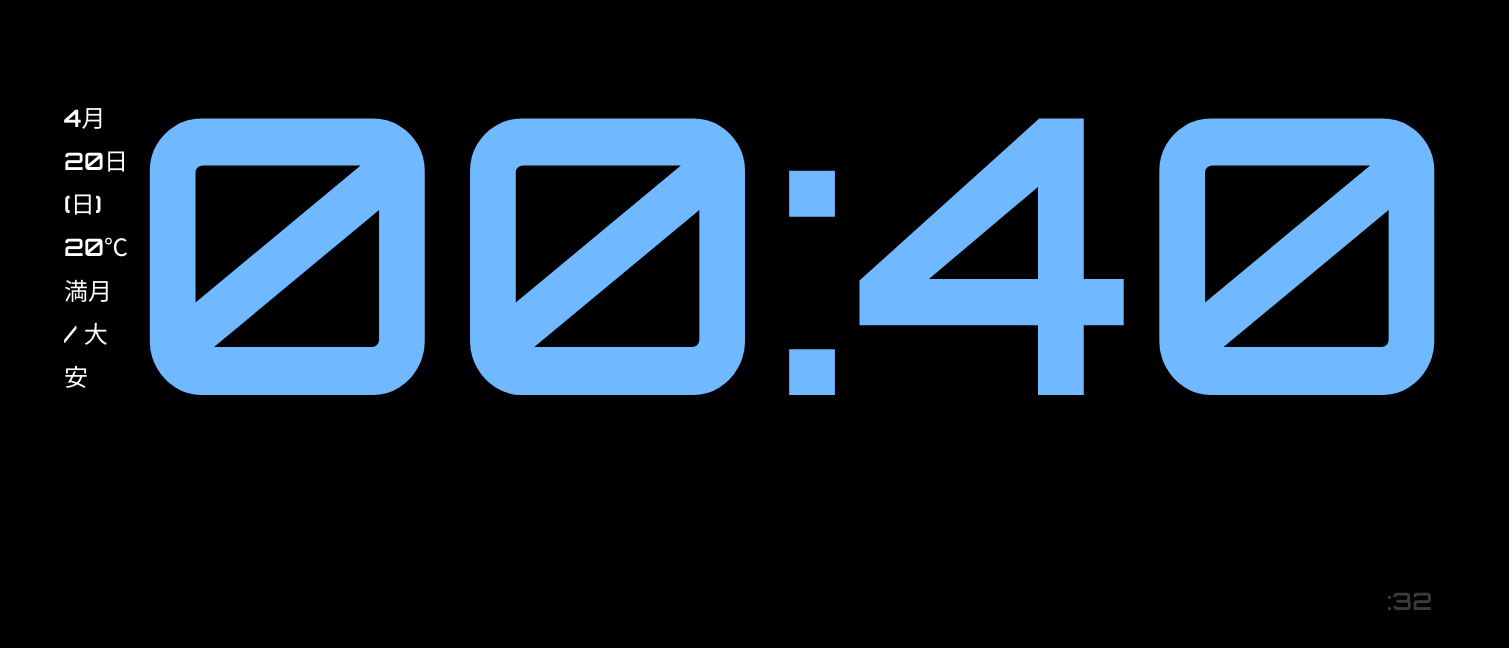
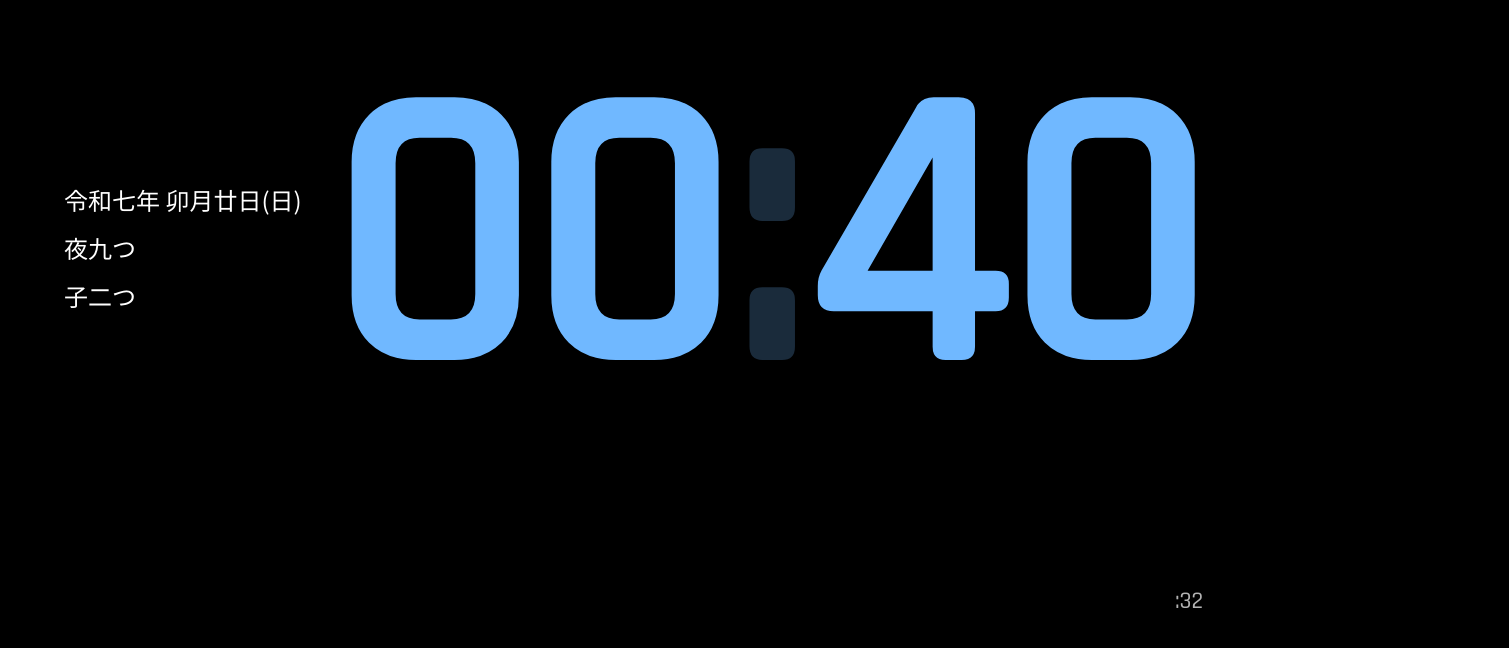
Before and after one commit to kinoko34077/standby-display, a plain HTML site: page index.html in a window 1280 px wide. Shown: the part 152-800 px from the top of the page, 1509 px wide, since content can reach past the window. Drawn offline with Linux system fonts and the light colour scheme.

Commit message:
軽微な修正

```diff
--- a/index.html
+++ b/index.html
@@ -3,41 +3,77 @@
 <head>
   <meta charset="UTF-8" />
   <meta name="viewport" content="width=device-width, initial-scale=1.0" />
-  <title>Standby Clock</title>
+  <title>和風スタンバイ時計</title>
   <link rel="manifest" href="manifest.json" />
-  <meta name="apple-mobile-web-app-capable" content="yes">
-  <meta name="theme-color" content="#000000">
-  <link rel="apple-touch-icon" href="icon-192.png" />
-  <link rel="stylesheet" href="style.css" />
+  <meta name="apple-mobile-web-app-capable" content="yes" />
+  <meta name="theme-color" content="#000000" />
+  <link href="https://fonts.googleapis.com/css2?family=Noto+Sans+JP&family=Rajdhani:wght@500&display=swap" rel="stylesheet">
+  <style>
+    body {
+      margin: 0;
+      background-color: #000;
+      color: #fff;
+      font-family: 'Rajdhani', sans-serif;
+      display: flex;
+      flex-direction: row;
+      align-items: center;
+      justify-content: space-between;
+      height: 100vh;
+      width: 100vw;
+      overflow: hidden;
+    }
+    .left-info {
+      display: flex;
+      flex-direction: column;
+      justify-content: center;
+      padding-left: 5vw;
+      font-size: 3vh;
+      line-height: 2;
+      max-width: 40vw;
+      font-family: 'Noto Sans JP', sans-serif;
+    }
+    .right-clock {
+      display: flex;
+      align-items: center;
+      justify-content: center;
+      position: relative;
+      flex-grow: 1;
+      height: 100vh;
+      padding-right: 4vw;
+    }
+    .time {
+      font-size: 30vw;
+      font-weight: 600;
+      color: #70b8ff;
+      line-height: 1;
+      text-align: right;
+    }
+    .colon {
+      transition: opacity 0.3s ease-in-out;
+    }
+    .seconds {
+      position: absolute;
+      right: 6vw;
+      bottom: 4vh;
+      font-size: 3vh;
+      opacity: 0.7;
+    }
+  </style>
 </head>
 <body>
   <div class="left-info">
-    <div id="date">4月20日(日)</div>
-    <div id="temp">20℃</div>
-    <div id="misc">満月 / 大安</div>
+    <div id="wareki">令和六年 睦月三日(火)</div>
+    <div id="seikoku">暮六つ</div>
+    <div id="jishin">亥三つ</div>
   </div>
   <div class="right-clock">
-    <div class="time" id="clock">08:48</div>
+    <div class="time">
+      <span id="hour">08</span><span class="colon">:</span><span id="minute">48</span>
+    </div>
     <div class="seconds" id="seconds">:03</div>
   </div>
 
-  <script>
-    function updateTime() {
-      const now = new Date();
-      const h = now.getHours().toString().padStart(2, '0');
-      const m = now.getMinutes().toString().padStart(2, '0');
-      const s = now.getSeconds().toString().padStart(2, '0');
-      document.getElementById("clock").textContent = `${h}:${m}`;
-      document.getElementById("seconds").textContent = `:${s}`;
-
-      // ：を点滅（秒ごとにON/OFF）
-      const blink = parseInt(s) % 2 === 0;
-      document.getElementById("seconds").style.opacity = blink ? "1" : "0";
-    }
-
-    setInterval(updateTime, 1000);
-    updateTime();
-  </script>
+  <script src="main.js"></script>
   <script src="wakelock.js"></script>
 </body>
 </html>
--- a/style.css
+++ b/style.css
@@ -1,10 +1,8 @@
-@import url('https://fonts.googleapis.com/css2?family=Orbitron:wght@600&display=swap');
-
 body {
   margin: 0;
   background-color: #000;
   color: #fff;
-  font-family: 'Orbitron', sans-serif;
+  font-family: 'Rajdhani', sans-serif;
   display: flex;
   flex-direction: row;
   align-items: center;
@@ -22,6 +20,7 @@ body {
   font-size: 3vh;
   line-height: 1.8;
   max-width: 40vw;
+  font-family: 'Noto Sans JP', sans-serif;
 }
 
 .right-clock {
```
